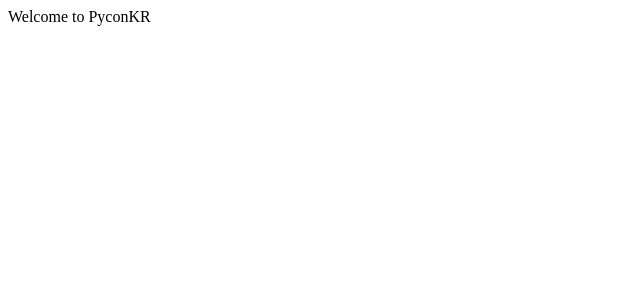
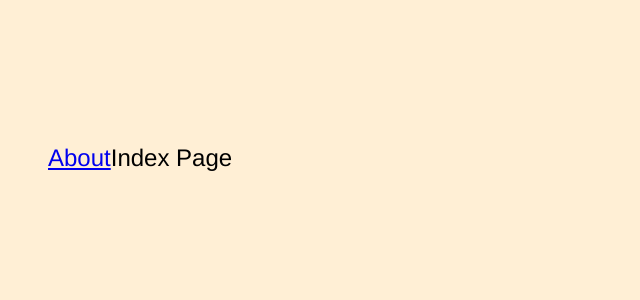
Before and after one commit to pythonkr/pyconkr-2019-web, a Next.js app: page / in a window 1280 px wide. Shown: the top 300 px of the page, without its empty margins (0-640 px from the left). Built offline with nearby package versions, Linux system fonts and the light colour scheme.

Commit message:
Add emotion/styled-components

```diff
--- /dev/null
+++ b/pages/about.tsx
@@ -0,0 +1,3 @@
+export default () => (
+  <div>This is the about page.</div>
+)
--- a/pages/index.tsx
+++ b/pages/index.tsx
@@ -1 +1,29 @@
-export default () => <div>Welcome to PyconKR</div>
+
+import Link from 'next/link'
+import React from 'react'
+import { injectGlobal } from 'emotion'
+
+
+injectGlobal`
+  html, body {
+    padding: 3rem 1rem;
+    margin: 0;
+    background: papayawhip;
+    min-height: 100%;
+    font-family: Helvetica, Arial, sans-serif;
+    font-size: 24px;
+  }
+`
+
+export default class Index extends React.Component {
+  render () {
+    return (
+      <React.Fragment>
+        <Link href='/about'>
+          <a>About</a>
+        </Link>
+        Index Page
+      </React.Fragment>
+    )
+  }
+}
```
Also changed, not shown: package.json (+10 -0 lines), 2 other files (tests, documents, lock files or other folders).
